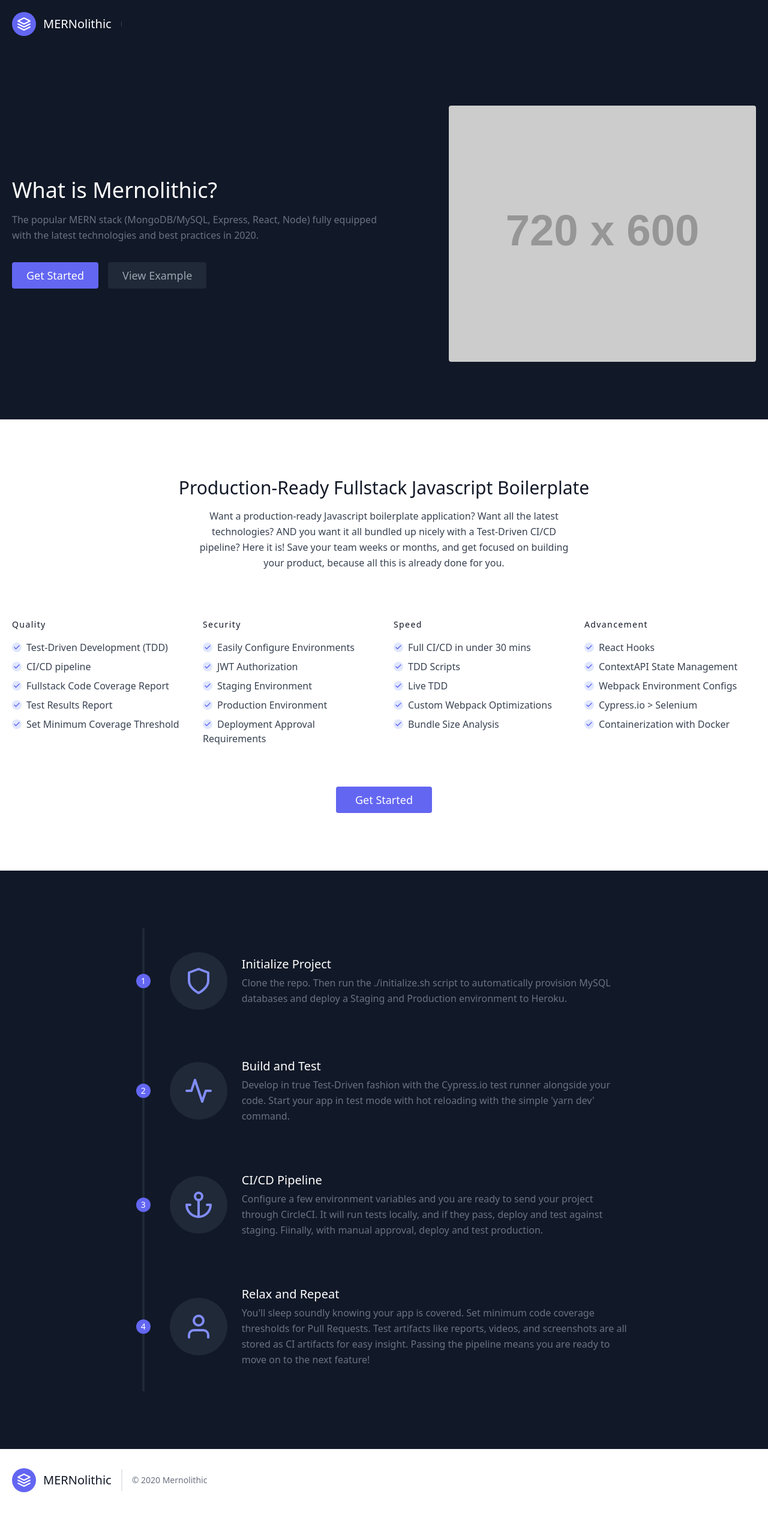
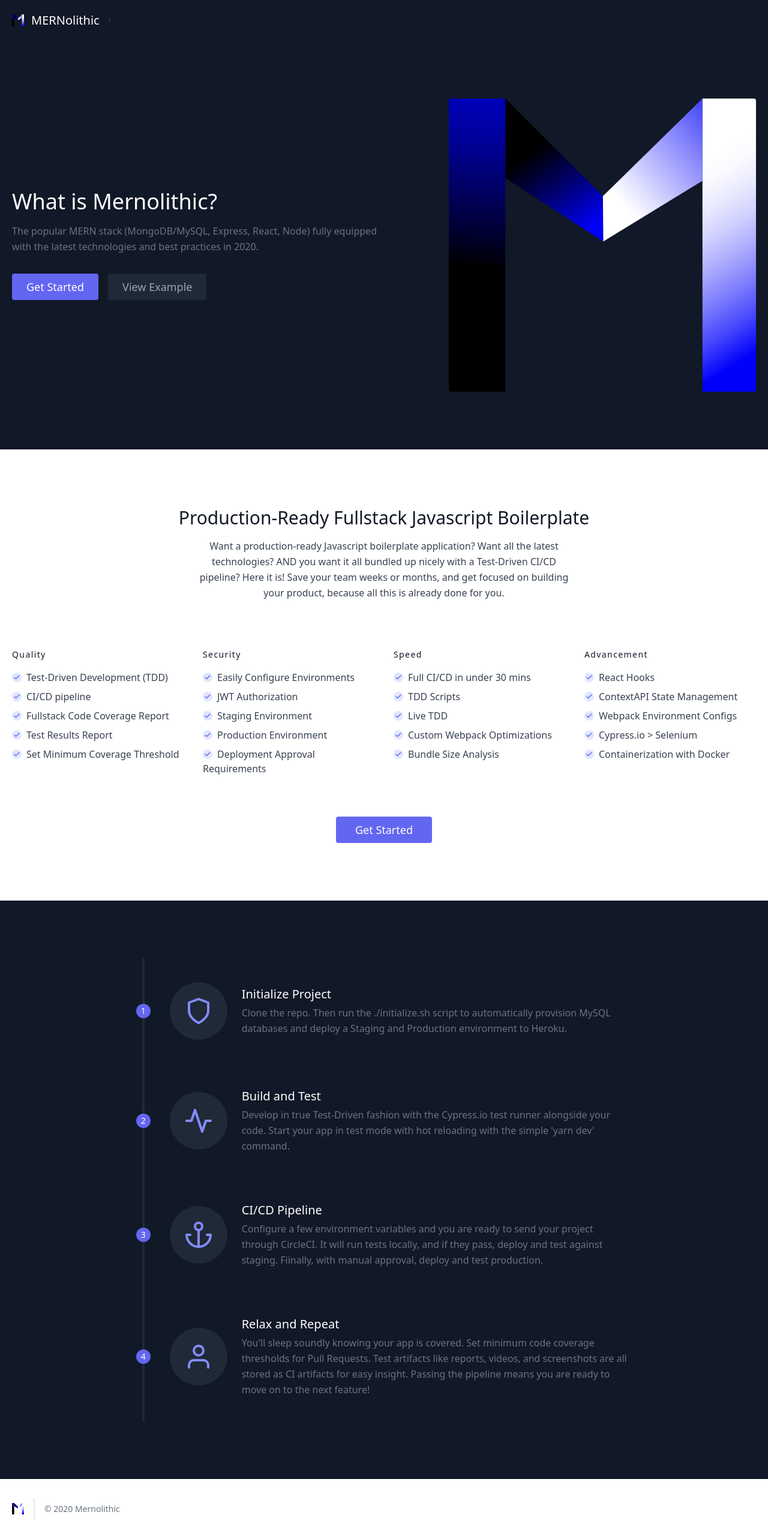
Before and after one commit to charlesmbrady/mernolithic-home, a plain HTML site: page index.html in a window 1280 px wide. Shown: the whole page at 60% size. Before the commit the page ends 2519 px from the top, so only its background shows below. Drawn offline with nearby package versions, Linux system fonts and the light colour scheme; placeholder pictures from the web are drawn by us.

Commit message:
add icons

```diff
--- a/index.html
+++ b/index.html
@@ -2,35 +2,24 @@
 <html lang="en">
   <head>
     <meta charset="UTF-8" />
+    <link rel="icon" href="logo.svg" type="image/x-icon" />
     <meta name="viewport" content="width=device-width, initial-scale=1.0" />
     <link
       href="https://unpkg.com/tailwindcss@^1.0/dist/tailwind.min.css"
       rel="stylesheet"
     />
+    <link rel="stylesheet" href="style.css" />
     <title>Mernolithic</title>
   </head>
   <body>
-    <header class="text-gray-500 bg-gray-900 body-font">
+    <header class="text-gray-500 bg-gray-900 body-font myHeader">
       <div
         class="container mx-auto flex flex-wrap p-5 flex-col md:flex-row items-center"
       >
         <a
           class="flex title-font font-medium items-center text-white mb-4 md:mb-0"
         >
-          <svg
-            xmlns="http://www.w3.org/2000/svg"
-            fill="none"
-            stroke="currentColor"
-            stroke-linecap="round"
-            stroke-linejoin="round"
-            stroke-width="2"
-            class="w-10 h-10 text-white p-2 bg-indigo-500 rounded-full"
-            viewBox="0 0 24 24"
-          >
-            <path
-              d="M12 2L2 7l10 5 10-5-10-5zM2 17l10 5 10-5M2 12l10 5 10-5"
-            ></path>
-          </svg>
+          <img src="logo.svg" alt="" class="header-logo" />
           <span class="ml-3 text-xl">MERNolithic</span>
         </a>
         <nav
@@ -93,7 +82,7 @@
           <img
             class="object-cover object-center rounded"
             alt="hero"
-            src="https://dummyimage.com/720x600"
+            src="./logo.svg"
           />
         </div>
       </div>
@@ -688,21 +677,8 @@
         <a
           class="flex title-font font-medium items-center md:justify-start justify-center text-gray-900"
         >
-          <svg
-            xmlns="http://www.w3.org/2000/svg"
-            fill="none"
-            stroke="currentColor"
-            stroke-linecap="round"
-            stroke-linejoin="round"
-            stroke-width="2"
-            class="w-10 h-10 text-white p-2 bg-indigo-500 rounded-full"
-            viewBox="0 0 24 24"
-          >
-            <path
-              d="M12 2L2 7l10 5 10-5-10-5zM2 17l10 5 10-5M2 12l10 5 10-5"
-            ></path>
-          </svg>
-          <span class="ml-3 text-xl">MERNolithic</span>
+          <img src="./logo.svg" alt="" class="footer-icon" />
+          <!-- <span class="ml-3 text-xl">MERNolithic</span> -->
         </a>
         <p
           class="text-sm text-gray-500 sm:ml-4 sm:pl-4 sm:border-l-2 sm:border-gray-200 sm:py-2 sm:mt-0 mt-4"
--- /dev/null
+++ b/style.css
@@ -0,0 +1,7 @@
+.header-logo {
+  width: 20px;
+}
+
+.footer-icon {
+  width: 20px;
+}
```
Also changed, not shown: logo.svg (added).
